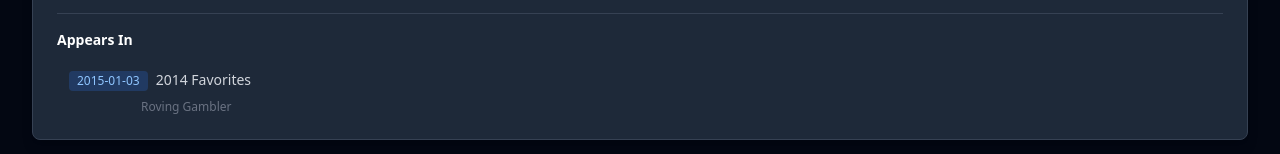
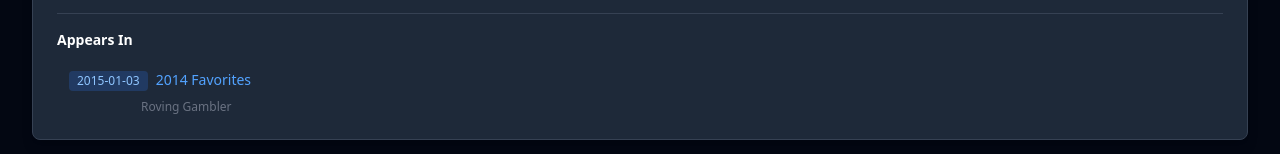
Before and after one commit to riebschlager/cyprus-avenue, a Vue app in the folder web/: page /artists in a window 1280 px wide. Both pictures are taken after a click on the button 640 px from the left and 2684 px from the top of the page. Shown: the part 2829-2983 px from the top of the page. Built offline with nearby package versions, Linux system fonts and the light colour scheme.

Commit message:
link from artist to playlist

```diff
--- a/web/src/components/ArtistCard.vue
+++ b/web/src/components/ArtistCard.vue
@@ -2,6 +2,7 @@
 import { ref, watch, nextTick, computed, onMounted } from 'vue'
 import type { Artist } from '../composables/useArtists'
 import StreamingLinks from './StreamingLinks.vue'
+import { generatePlaylistSlug } from '../utils/slug'
 
 const props = defineProps<{
   artist: Artist
@@ -13,6 +14,12 @@ const emit = defineEmits<{
 }>()
 
 const cardRef = ref<HTMLElement | null>(null)
+
+// Generate playlist permalink
+const getPlaylistUrl = (title: string, date: string) => {
+  const slug = generatePlaylistSlug(title, date)
+  return `/playlist/${slug}`
+}
 
 // Group tracks by playlist
 const playlistsWithTracks = computed(() => {
@@ -122,12 +129,15 @@ watch(() => props.isExpanded, (newVal) => {
             :key="index"
             class="py-2 px-3 rounded hover:bg-gray-700/50"
           >
-            <div class="flex items-baseline gap-2 mb-2">
+            <router-link
+              :to="getPlaylistUrl(playlist.title, playlist.date)"
+              class="flex items-baseline gap-2 mb-2 hover:opacity-80 transition-opacity"
+            >
               <span class="inline-flex items-center px-2 py-0.5 rounded text-xs font-medium bg-blue-500/20 text-blue-300">
                 {{ playlist.date }}
               </span>
-              <p class="text-sm text-gray-300">{{ playlist.title }}</p>
-            </div>
+              <p class="text-sm text-blue-400 hover:text-blue-300 transition-colors">{{ playlist.title }}</p>
+            </router-link>
             <ul class="ml-[4.5rem] space-y-1">
               <li
                 v-for="(song, songIndex) in playlist.songs"
```
